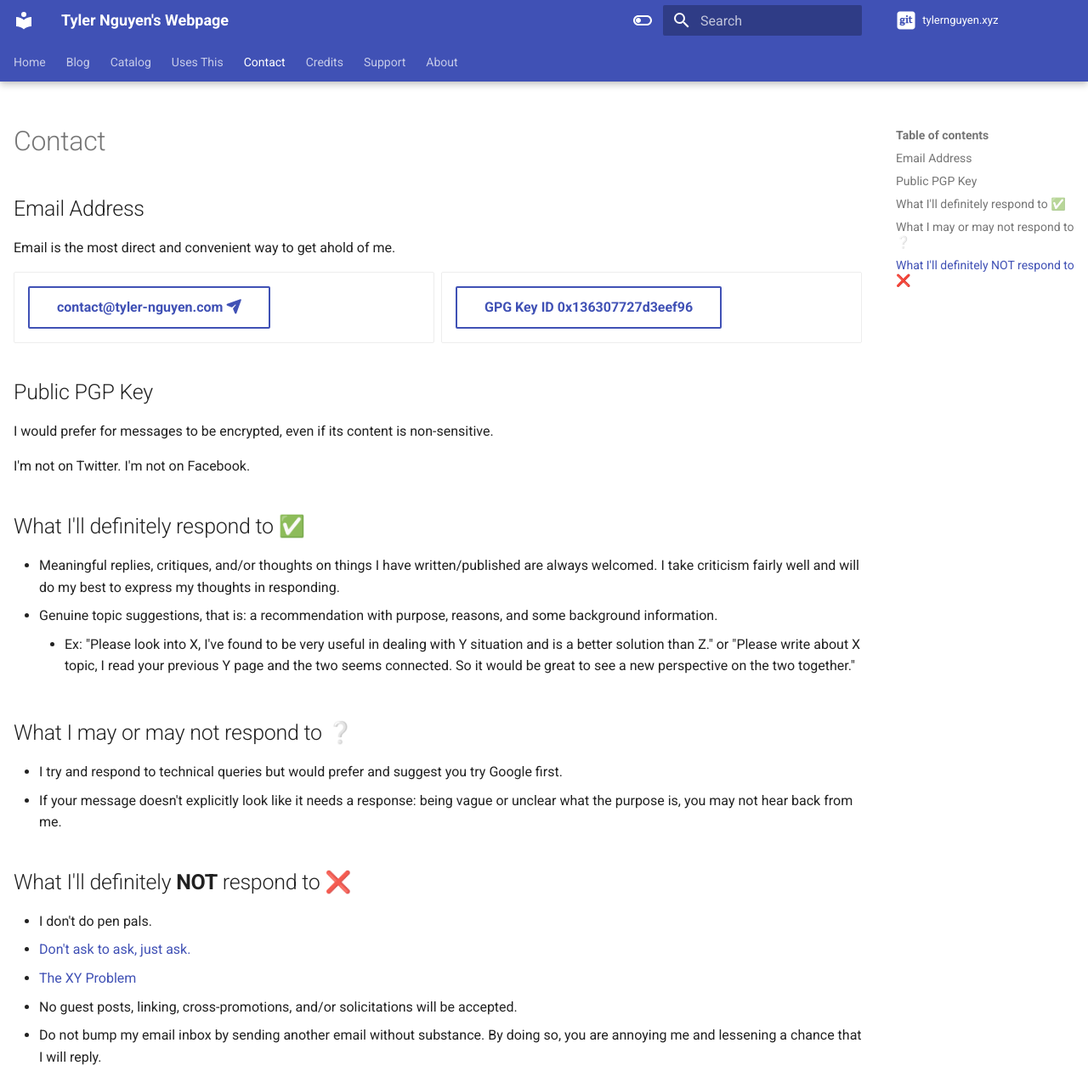
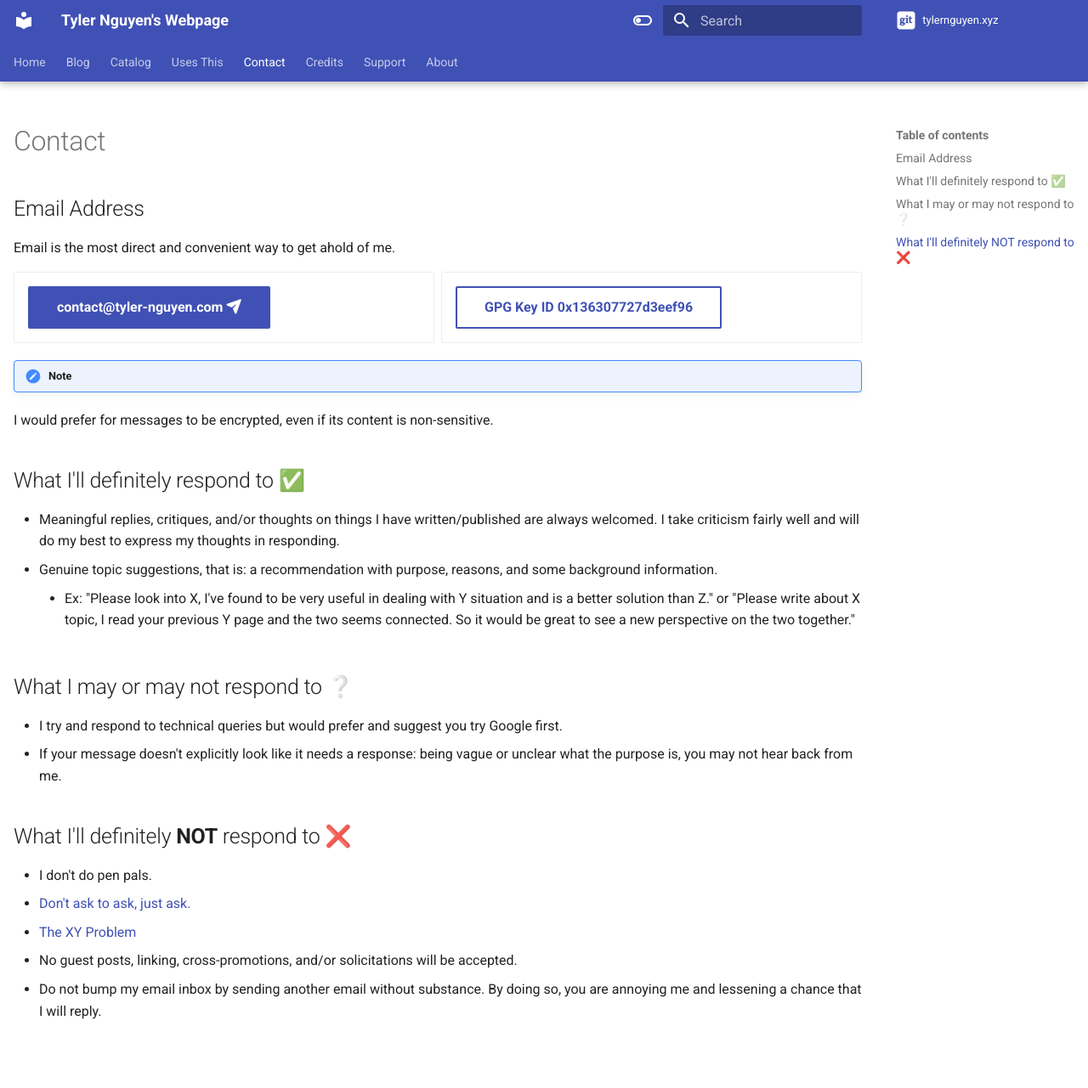
Before and after one commit to tylernguyen/tylernguyen.xyz, an MkDocs documentation site: the page built from docs/contact.md, in a window 1280 px wide and 1281 px high. Shown: the whole window at 85% size. Built offline with MkDocs 1.6.1 and Material for MkDocs 9.7.7, drawn with Linux system fonts in a browser that asks for light colours; plug-ins that fetch from the network failed and are left out; comment, search, counter and statistics services are not loaded.

Commit message:
email button tweak

```diff
--- a/docs/contact.md
+++ b/docs/contact.md
@@ -9,16 +9,14 @@ Email is the most direct and convenient way to get ahold of me.
 
 <div class="grid cards" markdown>
 
-- [contact@tyler-nguyen.com :fontawesome-solid-paper-plane:](mailto:contact@tyler-nguyen.com){ .md-button }
+- [contact@tyler-nguyen.com :fontawesome-solid-paper-plane:](mailto:contact@tyler-nguyen.com){ .md-button .md-button--primary }
 - [GPG Key ID 0x136307727d3eef96](https://keys.openpgp.org/vks/v1/by-fingerprint/B4D2B2DB8E304D0366BFE3FF136307727D3EEF96){ .md-button }
 
 </div>
 
-## Public PGP Key
+!!! note
 
-I would prefer for messages to be encrypted, even if its content is non-sensitive.
-
-I'm not on Twitter. I'm not on Facebook.
+  I would prefer for messages to be encrypted, even if its content is non-sensitive.
 
 ## What I'll definitely respond to ✅
 
```
